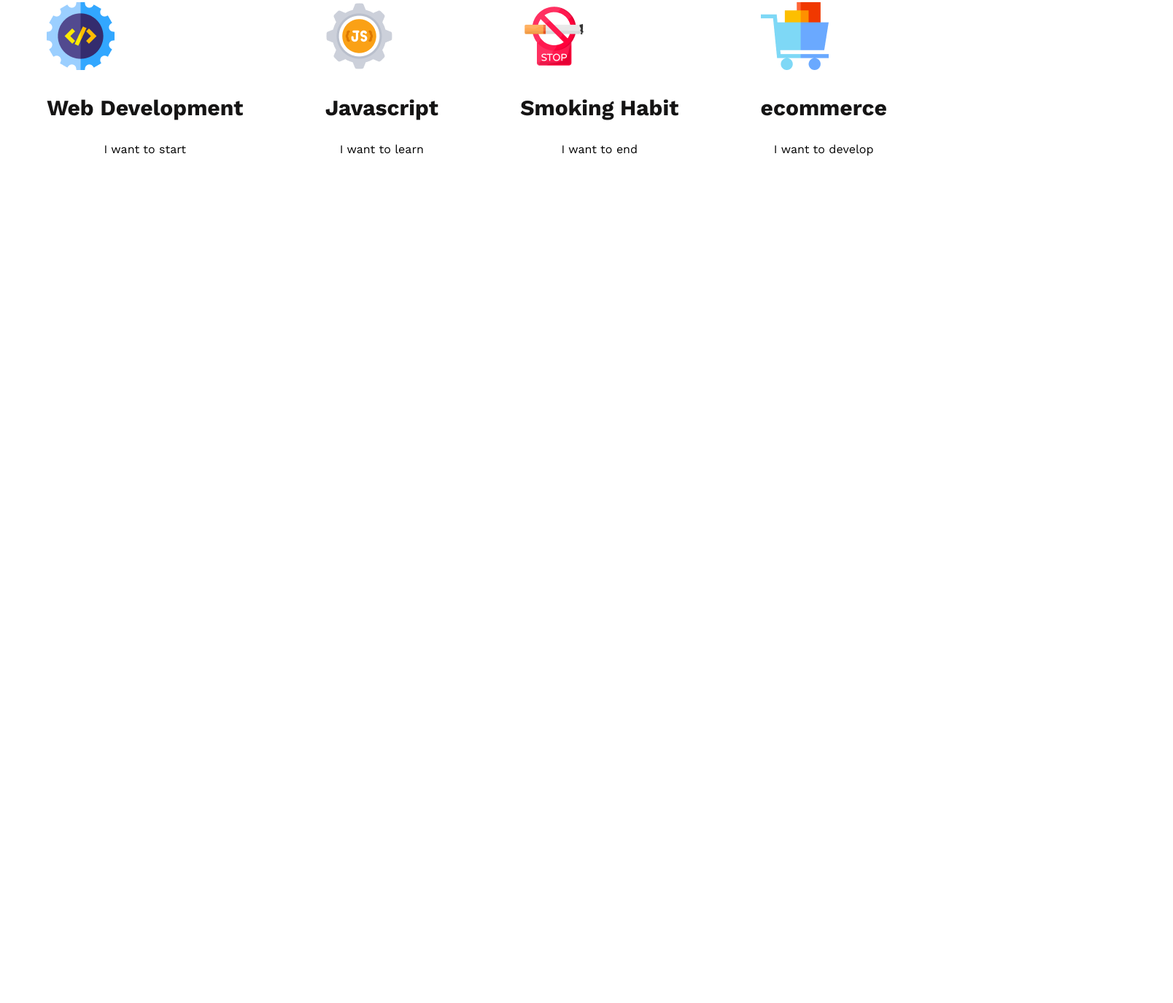
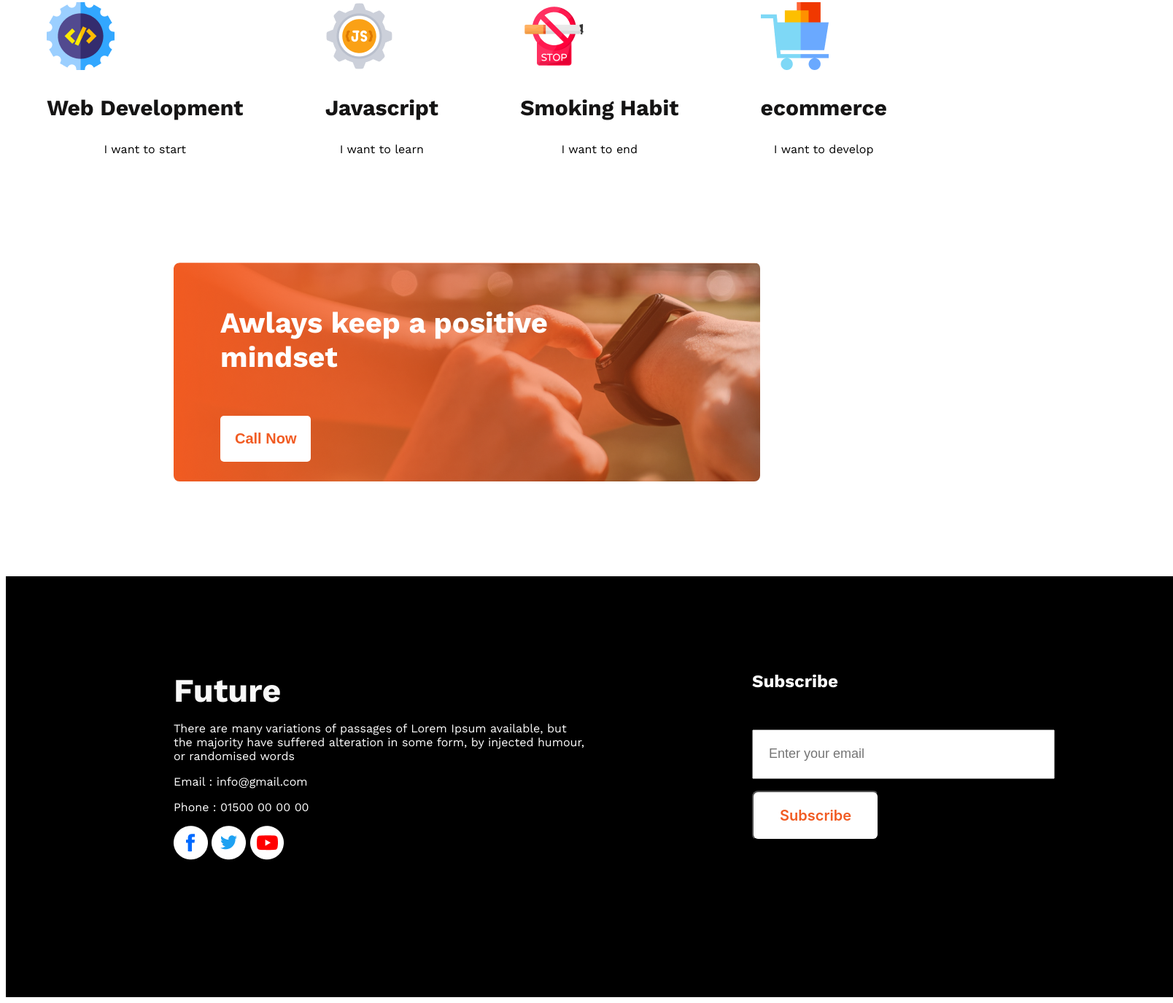
Before and after one commit to sadia111-a/my-new-year-project, a plain HTML site: page index.html in a window 1280 px wide. Shown: the part 1780-3155 px from the top of the page at 73% size, 1608 px wide, since content can reach past the window. Before the commit the page ends 2018 px from the top, so only its background shows below. Drawn offline with nearby package versions, Linux system fonts and the light colour scheme.

Commit message:
fully done

```diff
--- a/index.html
+++ b/index.html
@@ -82,7 +82,36 @@
 
         </div>
     </section>
-    <footer>
+
+    <section>
+        <div class="img-reading-container">
+            <h2 class="reading-heading">Awlays keep a positive <br> mindset</h2>
+            <button class="btn1 btn">Call Now</button>
+        </div>
+    </section>
+    <footer class="footer-container">
+        <div class="left-column">
+            <h2 class="pera-heading">Future</h2>
+            <p class="pera1">There are many variations of passages of Lorem Ipsum available, but the majority have
+                suffered alteration in some form, by injected humour, or randomised words</p>
+            <p class="pera2">Email : info@gmail.com</p>
+            <p class="pera3">Phone : 01500 00 00 00</p>
+            <div>
+                <div class="social-links">
+                    <a href=""><img src="images/icons/fb.png" alt=""></a>
+                    <a href=""><img src="images/icons/twitter.png" alt=""></a>
+                    <a href=""><img src="images/icons/youtube.png" alt=""></a>
+                </div>
+            </div>
+
+        </div>
+        <div class="right-column">
+            <h2 class="right-column-heading">Subscribe</h2>
+            <input class="email-input" type="email" name="" id="" placeholder="Enter your email">
+            <div>
+                <button class=" btn2">Subscribe</button>
+            </div>
+        </div>
 
     </footer>
 
--- a/styles.css
+++ b/styles.css
@@ -101,12 +101,14 @@ body {
     margin-top: 100px;
     margin-bottom: 100px;
 }
-.box{
+
+.box {
     align-items: center;
 
 }
+
 .icon-img {
- place-items: center;
+    margin-top: ;
 }
 
 .icon-heading {
@@ -115,6 +117,99 @@ body {
     font-size: 30px;
     font-weight: 700;
 }
-.icon-pera{
+
+.icon-pera {
     text-align: center;
 }
+
+.img-reading-container {
+    background-image: url(images/gradient2.png), url('images/watch.png');
+    background-repeat: no-repeat;
+    justify-content: center;
+    height: 300px;
+    border-radius: 8px;
+    margin-left: 230px;
+    margin-right: 230px;
+    margin-top: 130px;
+    margin-bottom: 130px;
+}
+
+.reading-heading {
+    color: #FFF;
+    font-size: 40px;
+    font-weight: 700;
+    margin-left: 64px;
+    padding-top: 59px;
+}
+
+.btn1 {
+    margin-top: 24px;
+    border-radius: 5px;
+    background: #FFF;
+    color: #F15B22;
+    text-align: center;
+    font-size: 20px;
+    font-weight: 600;
+    margin-left: 64px;
+}
+
+/* footer part */
+.footer-container {
+    display: flex;
+    background-color: black;
+    color: white;
+    height: 577px;
+    width: 1600px;
+    /* gap: 30px; */
+}
+
+.left-column {
+    margin-left: 230px;
+}
+
+
+.pera-heading {
+    color: #F8F8F8;
+    font-size: 45px;
+    font-weight: 700;
+    margin-top: 130px;
+    margin-bottom: 10px;
+}
+
+.pera1 {
+    color: #FFF;
+    font-size: 16px;
+    font-weight: 400;
+    margin-right: 230px;
+}
+
+.right-column {
+    display: block;
+}
+
+
+.right-column-heading {
+    margin-top: 130px;
+    margin-right: 431px;
+    margin-bottom: 52px;
+}
+
+.email-input {
+    color: #F3F3F3;
+    font-size: 18px;
+    font-weight: 400;
+    padding: 21px 158px 22px 21px;
+    margin-bottom: 16px;
+}
+
+.btn2 {
+    border-radius: 8px;
+    background: #FFF;
+    color: #F15B22;
+    font-family: Inter;
+    font-size: 20px;
+    font-weight: 600;
+    padding: 20px 36px;
+    margin-right: 403px;
+
+}
```
